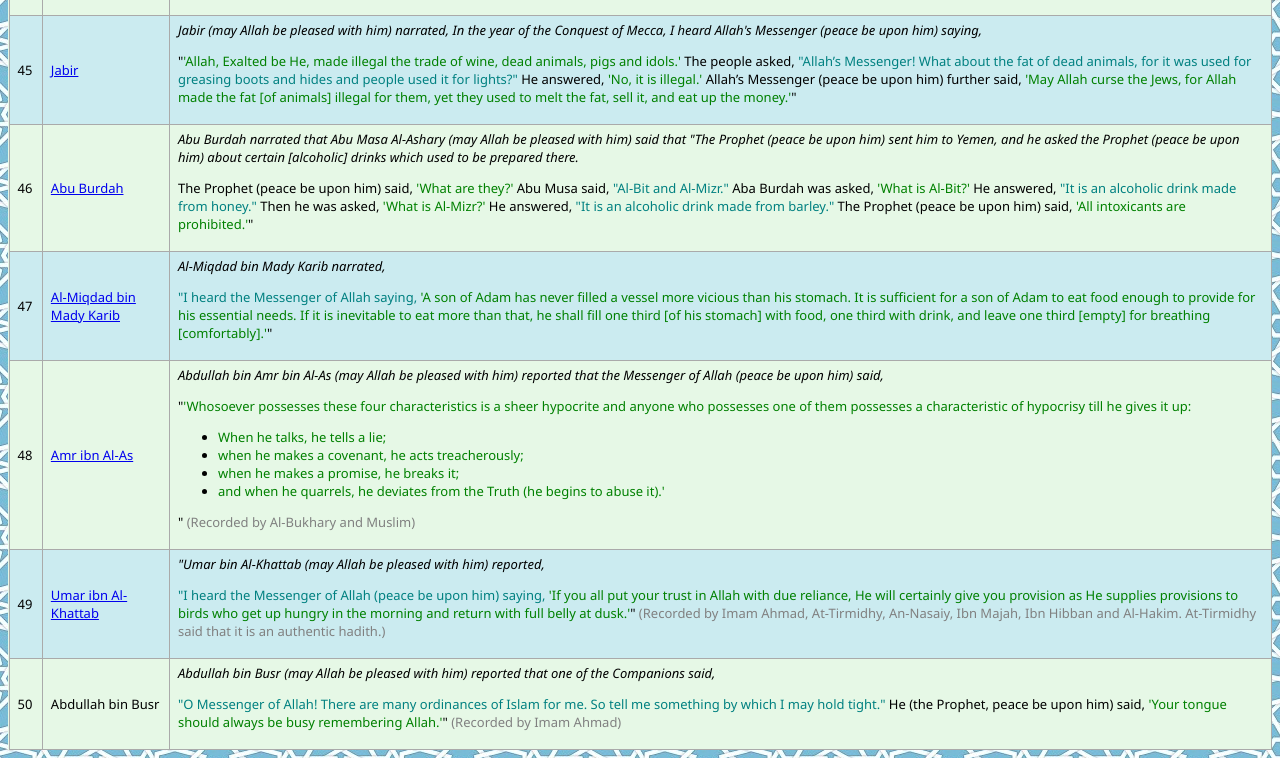
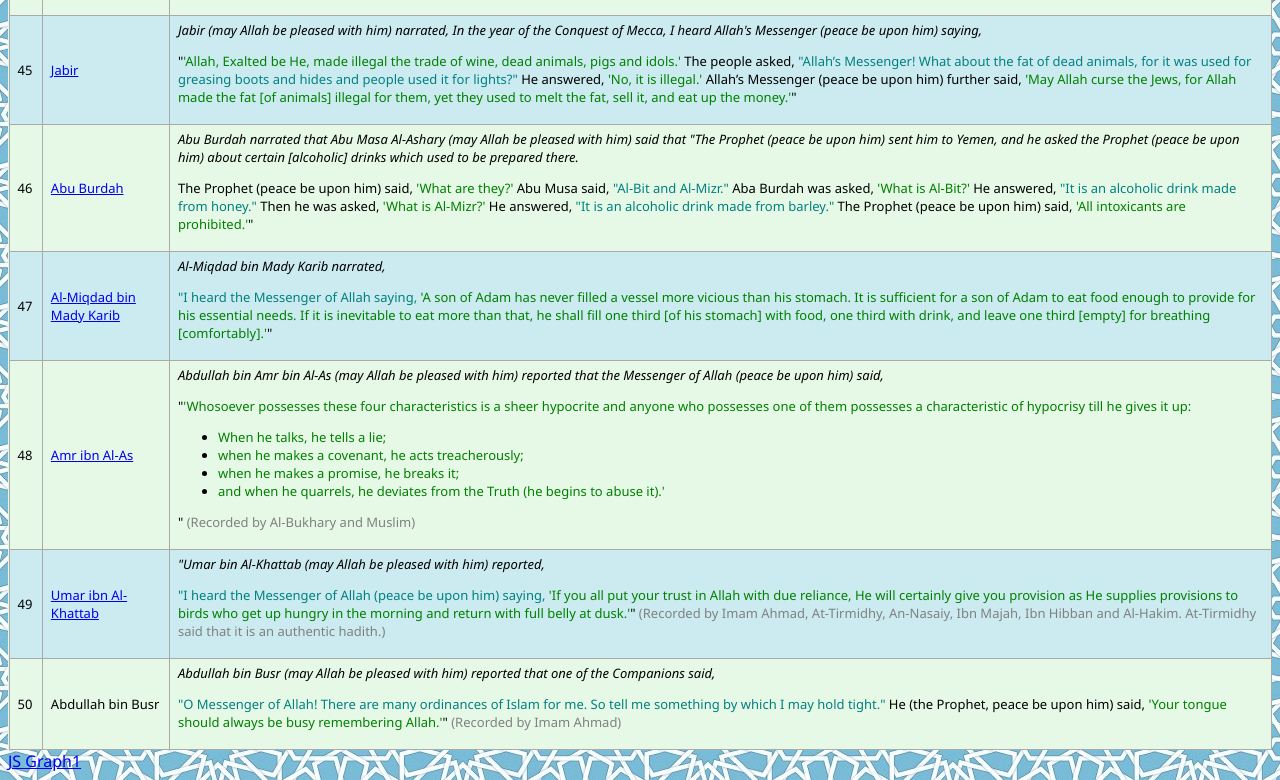
Before and after one commit to Saad-repo/Hadith, a plain HTML site: page index.html in a window 1280 px wide. Shown: the part 6577-7357 px from the top of the page. Before the commit the page ends 7335 px from the top, so only its background shows below. Drawn offline with Linux system fonts and the light colour scheme.

Commit message:
Adding link to JS Gallery

```diff
--- a/index.html
+++ b/index.html
@@ -712,7 +712,7 @@ The Prophet (peace be upon him) said, <span class="green">'What are they?'</span
 
 
 
-
+<a href="JSGallery/index.html">JS Graph1</a>
 
 
 </body>
```
